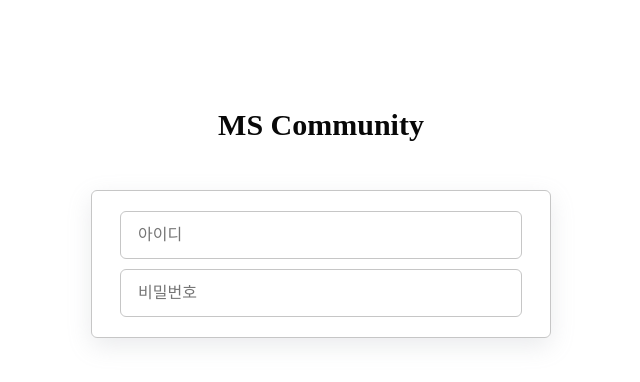
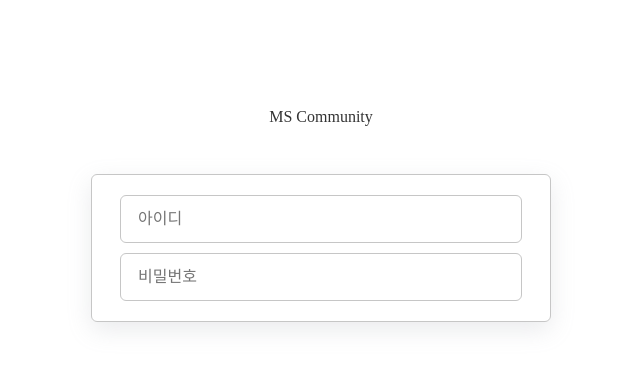
Before and after one commit to Ppakgong/ppak_crud_frontend, a React (Vite) app: page /auth in a window 1280 px wide. Shown: the top 382 px of the page, without its empty margins (319-959 px from the left). Built offline with nearby package versions, Linux system fonts and the light colour scheme.

Commit message:
fix: gradient 추가, style에 $추가 (styled-component 필터링 문제)

```diff
--- a/src/components/atoms/Text/Text.tsx
+++ b/src/components/atoms/Text/Text.tsx
@@ -1,9 +1,13 @@
-import styled from "styled-components";
+import styled, { css } from "styled-components";
 import theme, { ColorType, TypoType } from "../../../styles/theme";
 
 export type TextStyleProps = {
-  color?: ColorType;
-  typo?: TypoType;
+  $color?: ColorType;
+  $typo?: TypoType;
+  $gradient?: {
+    startColor: ColorType;
+    endColor: ColorType;
+  };
 };
 
 export type TextProps = TextStyleProps & {
@@ -15,6 +19,7 @@
  * @param label 텍스트
  * @param color default: gray1
  * @param typo default: medium4
+ * @param gradient 우측방향으로 startColor to endColor
  * @returns
  */
 const Text = ({ label, ...props }: TextProps) => {
@@ -24,6 +29,17 @@
 export default Text;
 
 const Index = styled.span<TextStyleProps>`
-  color: ${({ color = "gray1" }) => theme.color[color]};
-  ${({ typo = "medium4" }) => theme.typo[typo]}
+  color: ${({ $color = "gray1" }) => theme.color[$color]};
+  ${({ $typo = "medium4" }) => theme.typo[$typo]}
+  ${({ $gradient }) =>
+    $gradient &&
+    css`
+      background: linear-gradient(
+        to right,
+        ${theme.color[$gradient.startColor]} 11%,
+        ${theme.color[$gradient.endColor]} 100%
+      );
+      -webkit-background-clip: text;
+      -webkit-text-fill-color: transparent;
+    `}
 `;
```
Also changed, not shown: 1 other file (tests, documents, lock files or other folders).
